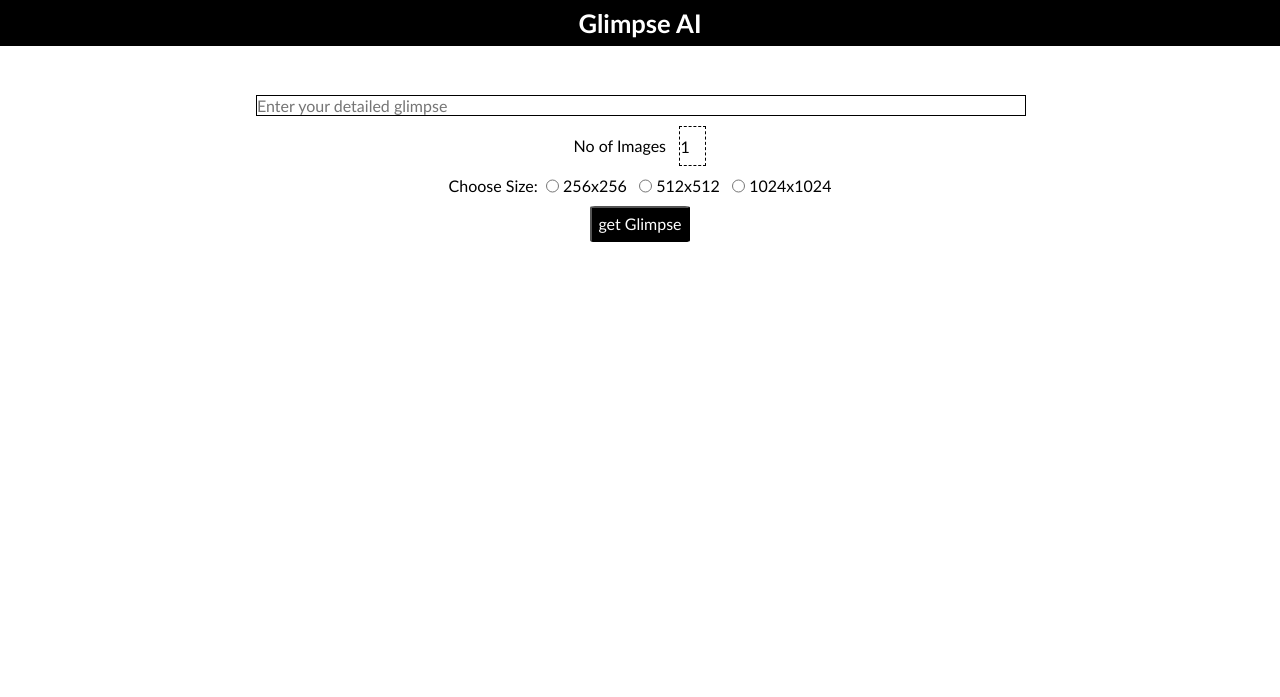
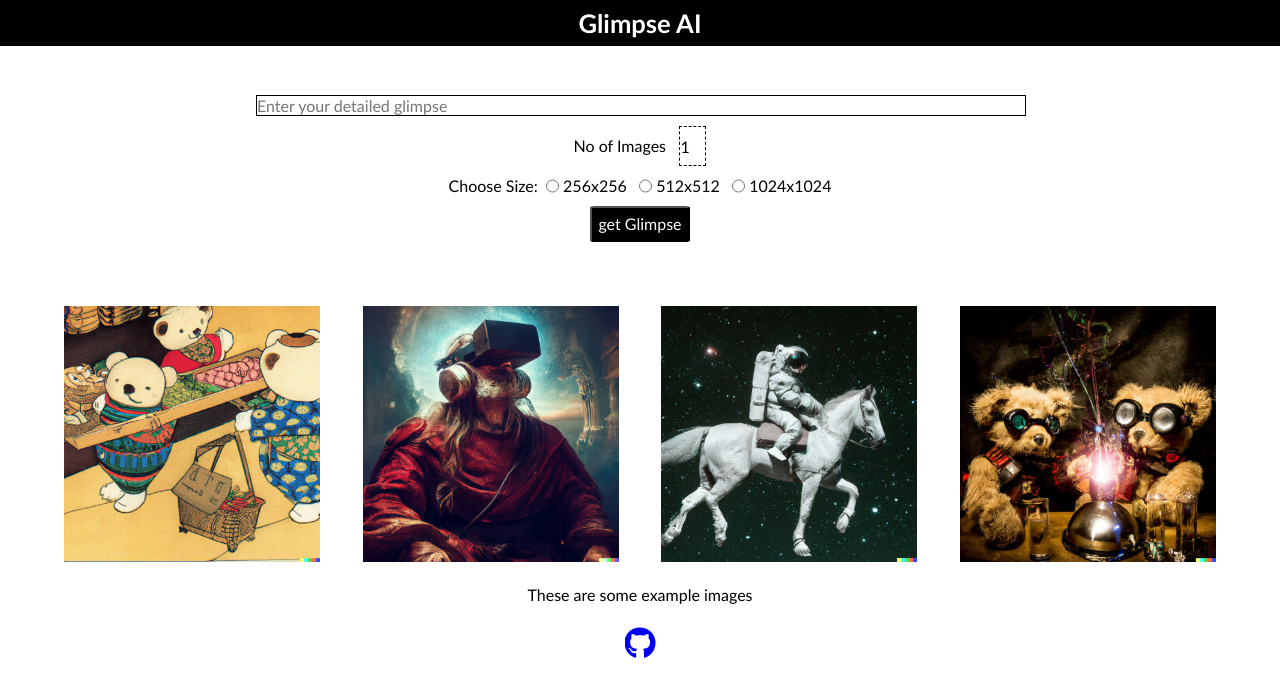
Before and after one commit to i9shubham/GlimpseAI, a Node server app: page / in a window 1280 px wide. Shown: the top 697 px of the page. Run offline with Node 20, Linux system fonts and the light colour scheme; some libraries are stand-ins or nearby versions.

Commit message:
changes according to build, project in public path

```diff
--- a/Public/style.css
+++ b/Public/style.css
@@ -61,14 +61,39 @@ button {
     margin-top: 5%;
 }
 
-#images {
+/* index pug file  */
+.example-img{
+    display: flex;
+    justify-content: space-between;
+    margin: 5% 5% 0;
+}
+.example-img img{
+    width: 20vw;
+}
+@media screen and (max-width: 600px) {
+    .example-img {
+      flex-direction: column;
+      align-items: center;
+    }
+    .example-img img {
+      width: auto;
+      max-width: 80vw;
+    }
+}
+.images {
     width: 60vw;
     height: auto;
     margin: 5% 20vw 0;
     display: block;
 }
 
-#images img {
+.images img {
     width: 100%;
     margin: 2vh 0;
 }
+.github{
+    display: flex;
+    justify-content: center;
+    text-decoration: none;
+    margin-top: 1%;
+}
--- a/Public/views/index.pug
+++ b/Public/views/index.pug
@@ -6,6 +6,7 @@ html(lang='en')
     meta(name='viewport', content='width=device-width, initial-scale=1.0')
     title Glimpse AI
     link(rel='stylesheet', href='.././style.css')
+    script(src="https://kit.fontawesome.com/108b848786.js" crossorigin="anonymous")
   body
     .heading
       h1.headline Glimpse AI
@@ -31,3 +32,10 @@ html(lang='en')
           label(for='size') 1024x1024
         .gridview
             button(type='submit') get Glimpse
+        .example-img
+            each image in images
+                img(src=image alt='example image')
+        p(style="text-align: center; margin-top: 1%;") These are some example images
+        .github
+          a(href='https://github.com/Shubham7350/GlimpseAI' target="_blank")
+              i.fa-brands.fa-github.fa-2x
```
Also changed, not shown: Public/views/new.pug (+4 -3 lines), Public/views/ancestors_vr.jpg (added), Public/views/astro_horse.jpg (added), Public/views/teddy_shopping.jpg (added), Public/views/teddybear_exp.jpg (added).
